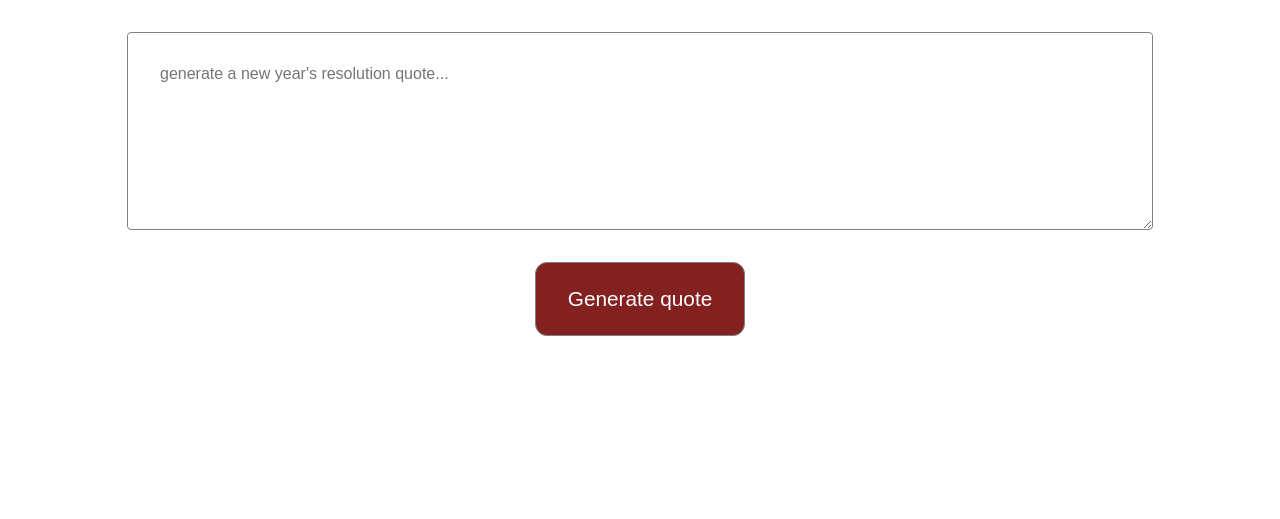
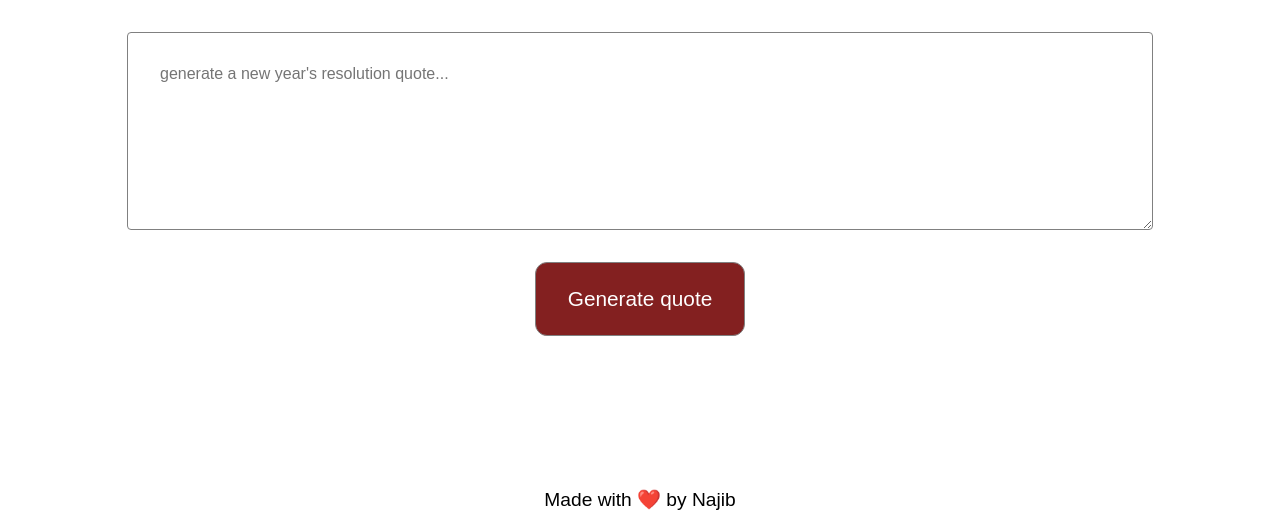
Before and after one commit to NAJIB-B/countdown-app, a plain HTML site: page index.html in a window 1280 px wide. Shown: the part 281-800 px from the top of the page. Drawn offline with nearby package versions, Linux system fonts and the light colour scheme; a web font is replaced by a local one.

Commit message:
added made with love statement

```diff
--- a/index.css
+++ b/index.css
@@ -1,5 +1,7 @@
 body{
 	margin: 0px;
+	min-height: 100vh;
+	position: relative;
 }
 
 .countdown_div{
@@ -144,6 +146,16 @@ color: white;
 	font-size:1rem;
       }
 
+.footer_text{
+	text-align: center;
+	font-family: Preahvihear, sans-serif;
+	font-size: 1.2rem;
+	margin: 0px;
+	position: absolute;
+	bottom: 0.5rem;
+	left: 50%;
+	transform: translateX(-50%);
+}
 
 @media screen and (max-width: 850px){
 	.main_text{
@@ -224,6 +236,10 @@ color: white;
 		font-size: 1rem;
 
 	}
+	.footer_text{
+		font-size: 1rem;
+	}
+
 
 
 
--- a/index.html
+++ b/index.html
@@ -48,6 +48,8 @@
 		</div>
 	</div>
 
+	<p class="footer_text"> Made with ❤️ by Najib</p>
+
 </body>
 <script type="module" src="./index.js"></script>
 
```
